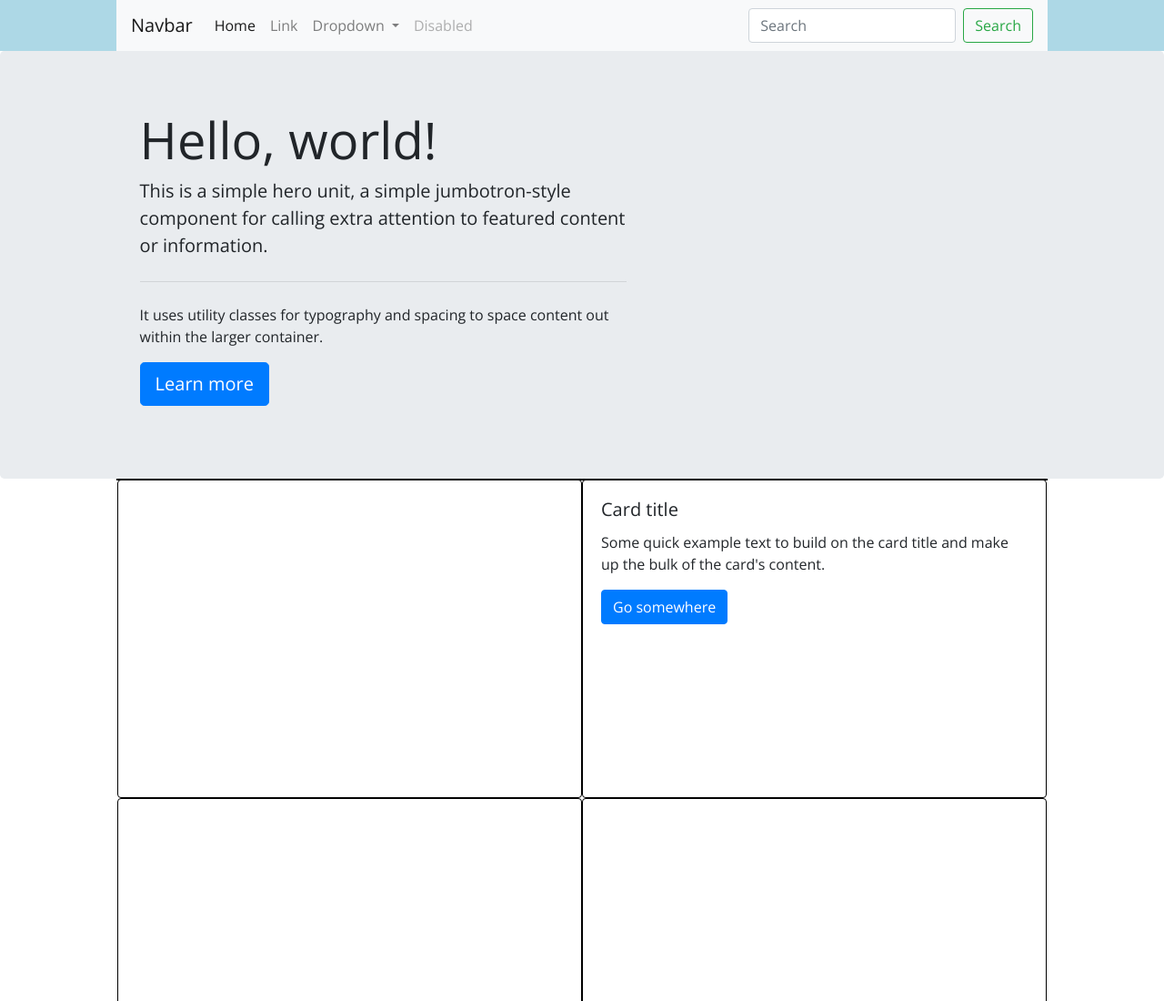
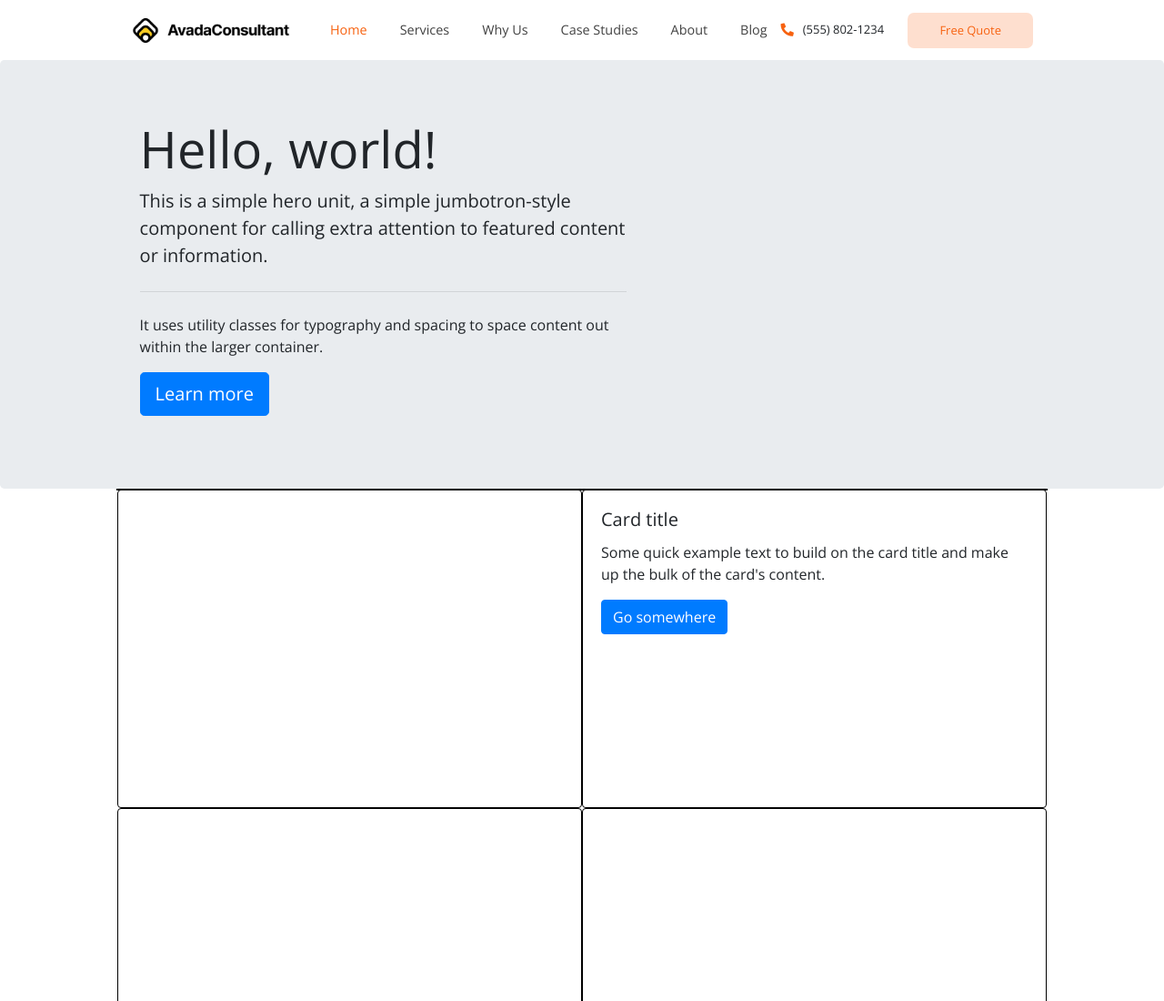
Before and after one commit to sonia-cerasaro/proj-html-vuejs, a website with bundled scripts: page index.html in a window 1280 px wide. Shown: the top 1100 px of the page at 91% size. Built offline with nearby package versions, Linux system fonts and the light colour scheme.

Commit message:
navbar style

```diff
--- a/index.html
+++ b/index.html
@@ -16,38 +16,42 @@
     <header>
 
       <div class="nav_container">
-        <nav class="navbar navbar-expand-lg navbar-light bg-light my_nav">
-          <a class="navbar-brand" href="#">Navbar</a>
-          <button class="navbar-toggler" type="button" data-toggle="collapse" data-target="#navbarSupportedContent" aria-controls="navbarSupportedContent" aria-expanded="false" aria-label="Toggle navigation">
-            <span class="navbar-toggler-icon"></span>
-          </button>
+        <nav class="navbar navbar-expand-lg navbar-light my_nav">
+          <a class="navbar-brand" href="#">
+            <img src="./dist/images/avada-marketing-logo.png" alt="">
+          </a>
 
           <div class="collapse navbar-collapse" id="navbarSupportedContent">
-            <ul class="navbar-nav mr-auto">
+            <ul class="navbar-nav mr-auto my_nav_ul">
               <li class="nav-item active">
-                <a class="nav-link" href="#">Home <span class="sr-only">(current)</span></a>
+                <a class="nav-link" href="/Users/fortunato/Desktop/GENERAL FOLDER/BOOLEAN/Repository/proj-html-vuejs/services.html">Home</a>
               </li>
               <li class="nav-item">
-                <a class="nav-link" href="#">Link</a>
-              </li>
-              <li class="nav-item dropdown">
-                <a class="nav-link dropdown-toggle" href="#" id="navbarDropdown" role="button" data-toggle="dropdown" aria-haspopup="true" aria-expanded="false">
-                  Dropdown
-                </a>
-                <div class="dropdown-menu" aria-labelledby="navbarDropdown">
-                  <a class="dropdown-item" href="#">Action</a>
-                  <a class="dropdown-item" href="#">Another action</a>
-                  <div class="dropdown-divider"></div>
-                  <a class="dropdown-item" href="#">Something else here</a>
-                </div>
+                <a class="nav-link" href="#">Services</a>
               </li>
               <li class="nav-item">
-                <a class="nav-link disabled" href="#">Disabled</a>
+                <a class="nav-link" href="#">Why Us</a>
+              </li>
+              <li class="nav-item">
+                <a class="nav-link" href="#">Case Studies</a>
+              </li>
+              <li class="nav-item">
+                <a class="nav-link" href="#">About</a>
+              </li>
+              <li class="nav-item">
+                <a class="nav-link" href="#">Blog</a>
               </li>
             </ul>
+
             <form class="form-inline my-2 my-lg-0">
-              <input class="form-control mr-sm-2" type="search" placeholder="Search" aria-label="Search">
-              <button class="btn btn-outline-success my-2 my-sm-0" type="submit">Search</button>
+
+              <div class="telephone_number_cont">
+                <i class="fas fa-phone-alt"></i>
+                <p>(555) 802-1234</p>
+              </div>
+
+              <button class="btn btn-outline-success my-2 my-sm-0 my_button" type="submit">
+                Free Quote</button>
             </form>
           </div>
         </nav>
--- a/src/scss/partials/_common.scss
+++ b/src/scss/partials/_common.scss
@@ -1,3 +1,52 @@
+// bootstrap change
+
+.navbar-light .navbar-nav .active>.nav-link, .navbar-light .navbar-nav .nav-link.active, .navbar-light .navbar-nav .nav-link.show, .navbar-light .navbar-nav .show>.nav-link {
+    color: $red-light;
+}
+
+.navbar-light .navbar-nav .nav-link {
+    color: $grey-dark;
+}
+
 .jumbotron {
   margin-bottom: 0;
 }
+
+
+// Phone
+
+div {
+  &.telephone_number_cont {
+    width: 140px;
+    display: flex;
+    align-items: center;
+    i {
+      color: $red-light;
+      padding-right: 10px;
+    }
+    p {
+      font-size: 0.9em;
+      margin-top: 15px;
+    }
+  }
+}
+
+// button
+
+.my_button {
+  font-size: 0.9em;
+  padding: 10px 35px;
+  border-radius: 7px;
+}
+
+.btn-outline-success {
+  color: $red-light;
+  background-color: rgba(247, 98, 16, 0.2);
+  border: transparent;
+}
+
+.btn-outline-success:hover {
+    color: #fff;
+    background-color: $red-light;
+    border-color: $red-light;
+}
--- a/src/scss/partials/_navBar.scss
+++ b/src/scss/partials/_navBar.scss
@@ -2,13 +2,26 @@ header {
   div {
     &.nav_container {
       width: 100vw;
-      background-color: lightblue;
       nav {
         &.my_nav {
           width: 80%;
           margin: 0 auto;
+          font-size: 0.9em;
+          a {
+            img {
+              width: 175px;
+            }
+          }
         }
       }
     }
   }
 }
+ul {
+  &.my_nav_ul {
+    li {
+      margin-left: 20px;
+
+    }
+  }
+}
--- a/src/scss/partials/_variables.scss
+++ b/src/scss/partials/_variables.scss
@@ -1,3 +1,13 @@
 $center-container: 80%;
+
+// colors
 $black: #000;
+$black-opaque: #1b1c1d;
 $white: #fff;
+$red-light: #f76210;
+$grey-light: #e3e4e2;
+$grey-opaque: #858786;
+$grey-dark: #424242;
+$yellow: #efd43f;
+$green: #38c3a0;
+$blue-persian: #223bcb;
```
Also changed, not shown: dist/css/master.css.
